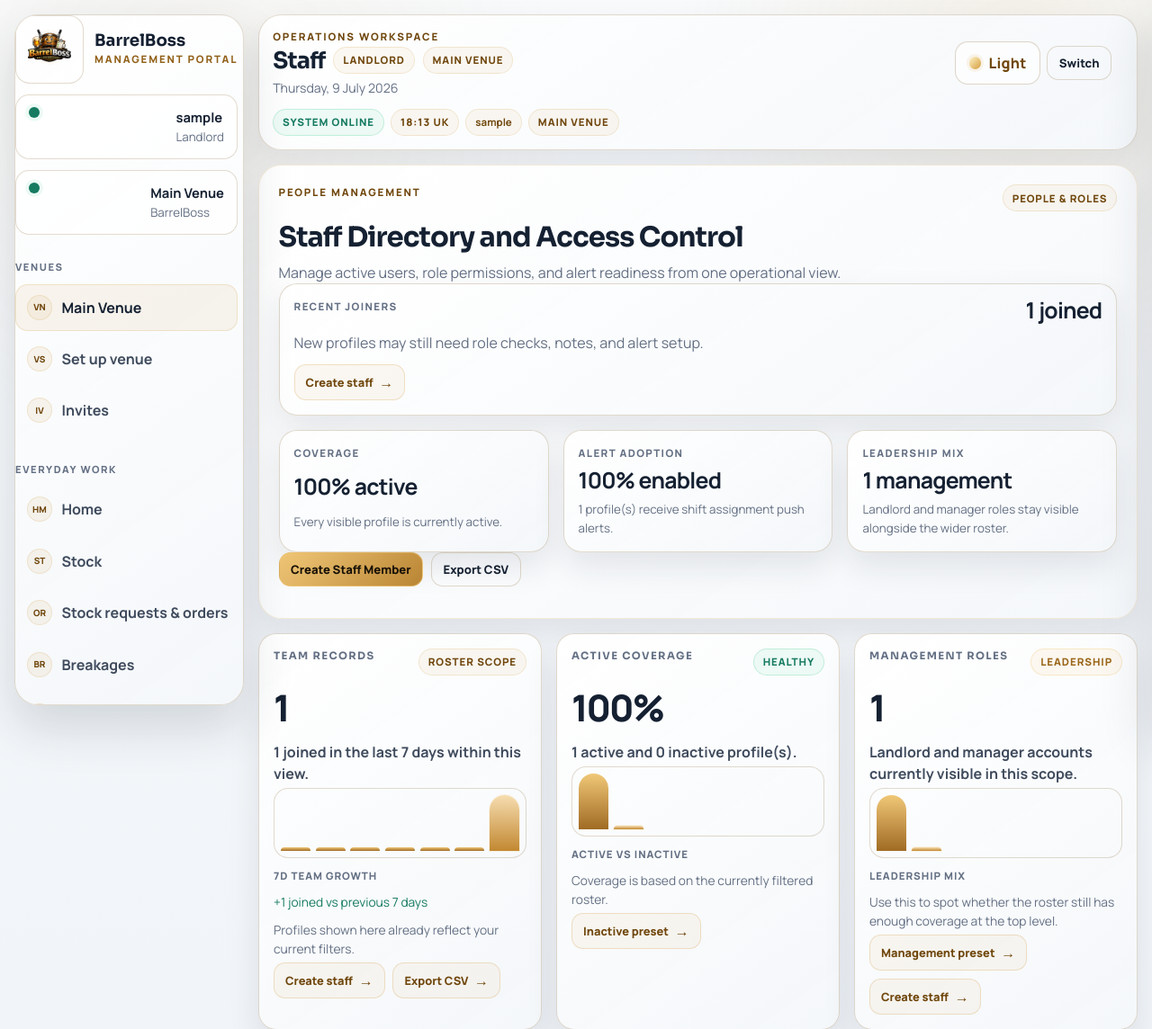
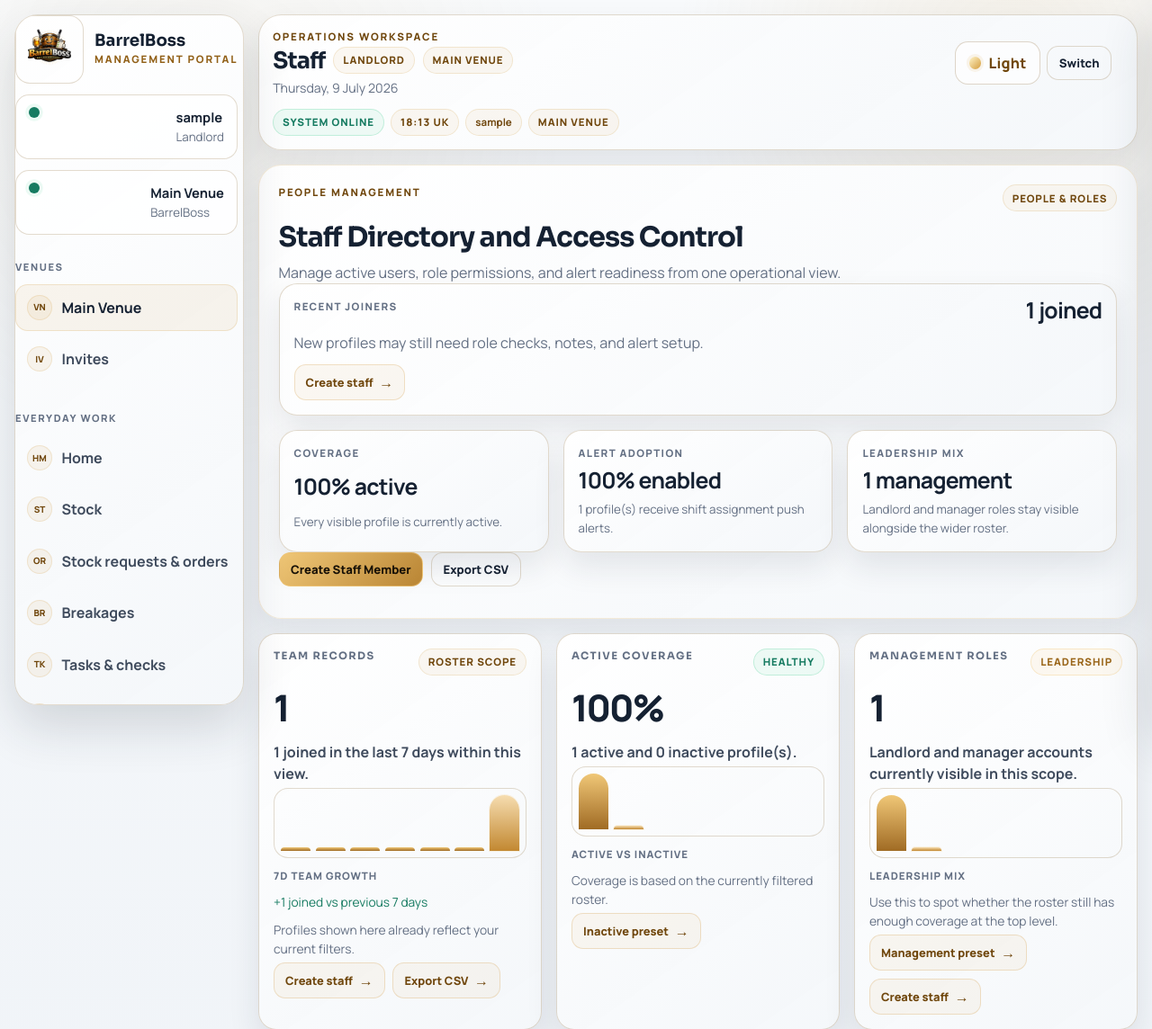
Before and after one commit to McauleeMaddison/BarrelBoss, a Django app: page /staff/ in a window 1280 px wide. Shown: the top 1144 px of the page at 90% size. Run offline with Django 4.2, Linux system fonts and the light colour scheme; the visitor is signed in with stand-in values (Sample User, id 1); data comes from the database, SQL or seed files in the repository.

Commit message:
app.css updated

```diff
--- a/templates/partials/layout/sidebar.html
+++ b/templates/partials/layout/sidebar.html
@@ -51,13 +51,6 @@
                     {{ membership.venue.name }}
                 </a>
                 {% endfor %}
-                <a
-                    class="nav-link{% if current == 'venue_setup' %} active{% endif %}"
-                    href="{% url 'venue_setup' %}"
-                    data-nav-icon="VS"
-                >
-                    Set up venue
-                </a>
                 {% if is_management %}
                 <a
                     class="nav-link{% if current == 'venue_invites' %} active{% endif %}"
```
